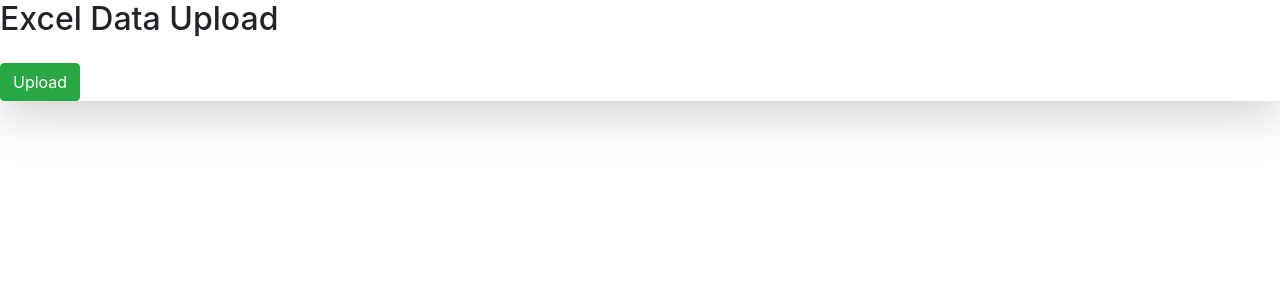
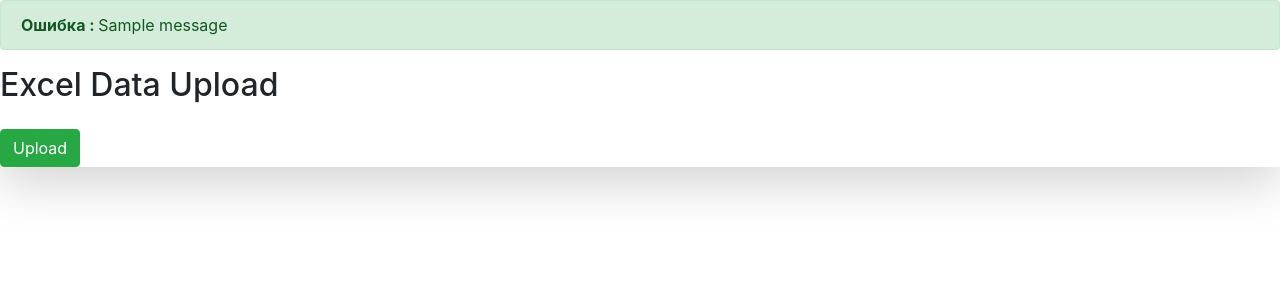
Before and after one commit to Kamajuktus/PP_excelUploader, a Django app: page / in a window 1280 px wide. Shown: the top 300 px of the page. Run offline with Django 3.2, Linux system fonts and the light colour scheme; tables that the repository leaves empty hold one stand-in row (values such as "Sample post"); one stand-in notice (Sample message) is shown; parts of the project's set-up code (start-up, migrations or seed data) failed here and were passed over; some libraries are stand-ins or nearby versions.

Commit message:
Update index.html

```diff
--- a/PP_1/excelUploader/templates/index.html
+++ b/PP_1/excelUploader/templates/index.html
@@ -1,11 +1,16 @@
-
 <link rel="stylesheet" href="https://stackpath.bootstrapcdn.com/bootstrap/4.1.3/css/bootstrap.min.css"
       integrity="sha384-MCw98/SFnGE8fJT3GXwEOngsV7Zt27NXFoaoApmYm81iuXoPkFOJwJ8ERdknLPMO" crossorigin="anonymous">
 {% block content %}
 <div class="shadow-lg continer">
     <form method="post" enctype="multipart/form-data">
         {% csrf_token %}
-
+        {% if messages %}
+        {% for message in messages %}
+        <div class="alert alert-{{ message.tags }} alert-dismissible fade show" role="alert">
+            <strong>Ошибка : </strong> {{ message }}
+        </div>
+        {% endfor %}
+        {% endif %}
         <div class="row">
             <div class="col-md-6 col-xs-12">
                 <div class="x_panel">
@@ -18,7 +23,7 @@
 
                         <div class="col-md-8 col-sm-12 col-xs-12 form-group">
 
-                            </label>
+
                         </div>
                         {{ form }}
                         <button type="submit" class="btn btn-success">Upload</button>
```
